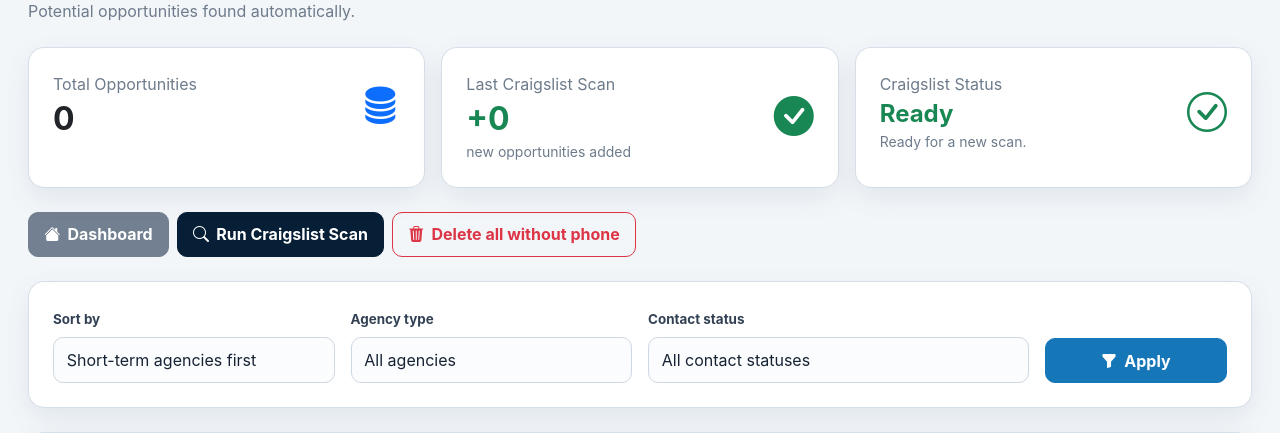
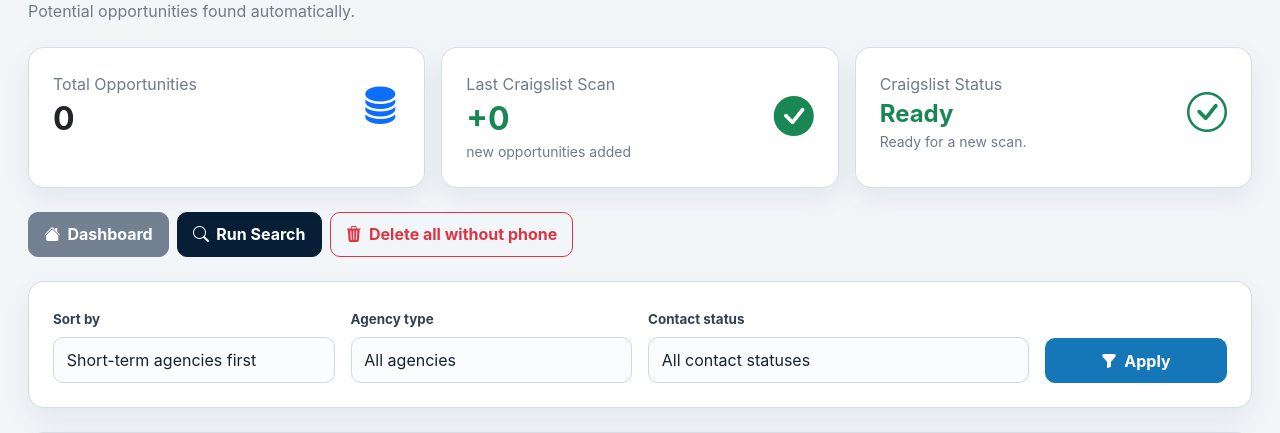
Before and after one commit to danidcr016/owner-acquisition-crm, a Flask app: page /discovery in a window 1280 px wide. Shown: the part 160-593 px from the top of the page. Run offline with Flask 3, Linux system fonts and the light colour scheme; a user stored in the database is signed in.

Commit message:
scrapper finder v3

```diff
--- a/templates/discovery.html
+++ b/templates/discovery.html
@@ -119,7 +119,7 @@
                 <span class="spinner-border spinner-border-sm me-1" role="status" aria-hidden="true"></span>
                 Scanning Craigslist...
             {% else %}
-                <i class="bi bi-search"></i> Run Craigslist Scan
+                <i class="bi bi-search"></i> Run Search
             {% endif %}
         </button>
     </form>
```
